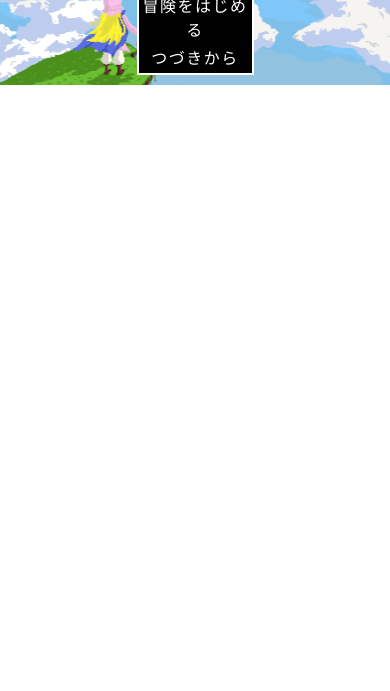
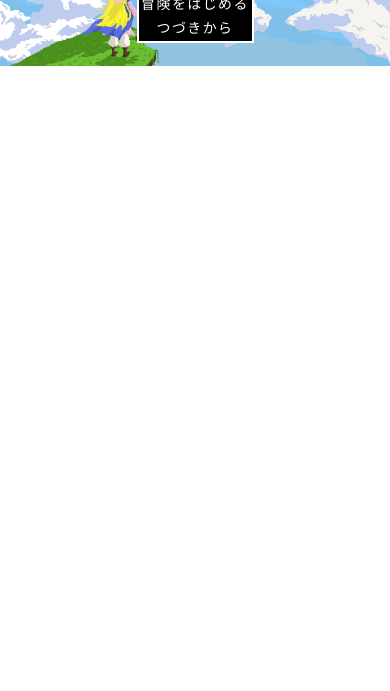
Before and after one commit to BZGDejima/breeze_quest, a plain HTML site: page index.html in a window 390 px wide. Shown: the part 153-844 px from the top of the page. Drawn offline with Linux system fonts and the light colour scheme; a web font is replaced by a local one.

Commit message:
トップページ文字の大きさ修正

```diff
--- a/css/style.css
+++ b/css/style.css
@@ -328,7 +328,7 @@ legend {
     margin: 0 auto;
 }
 .command ul li a{
-    font-size: 1rem;
+    font-size: 0.87rem;
 }
 .container.login-bg {
     margin: 0 0px;
```
